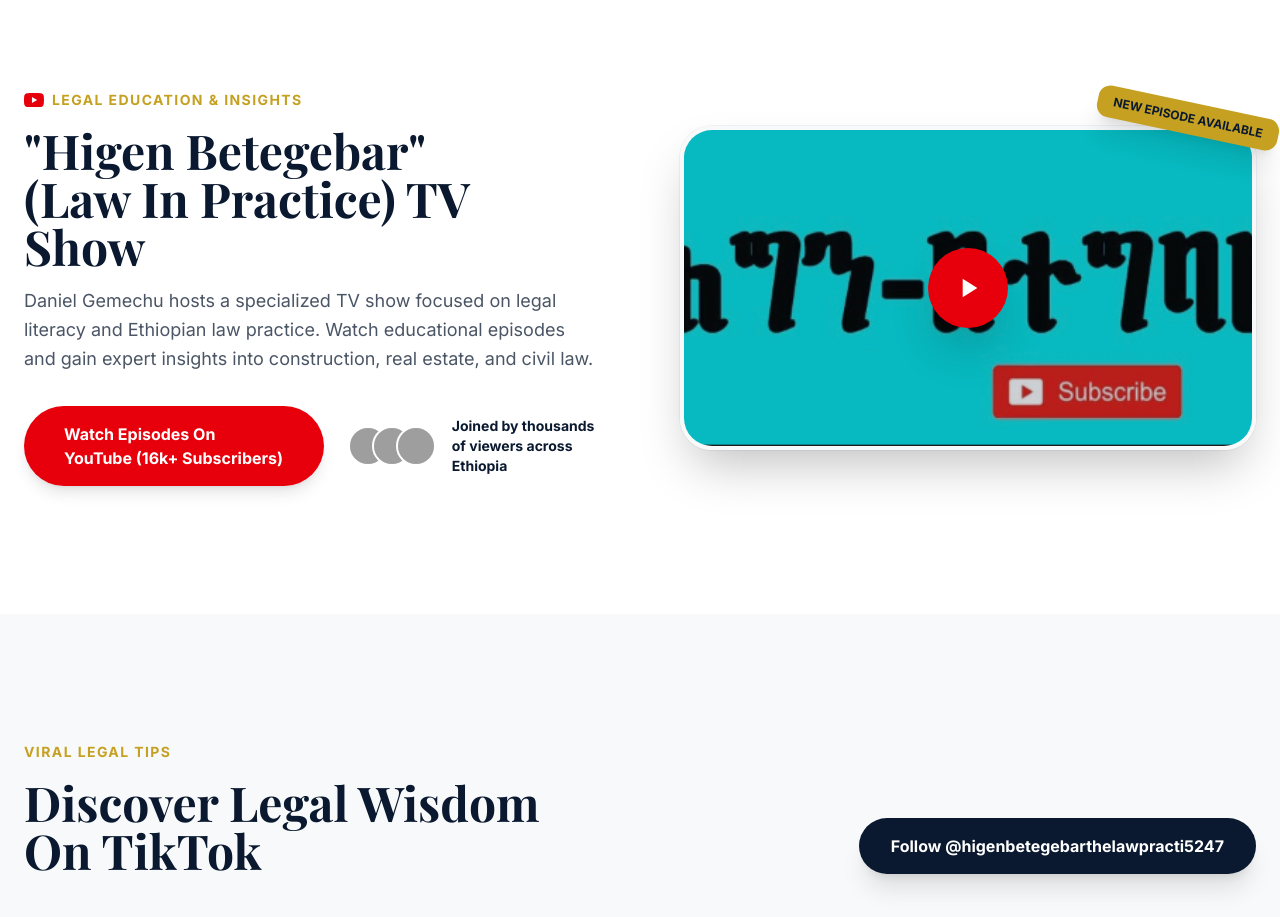
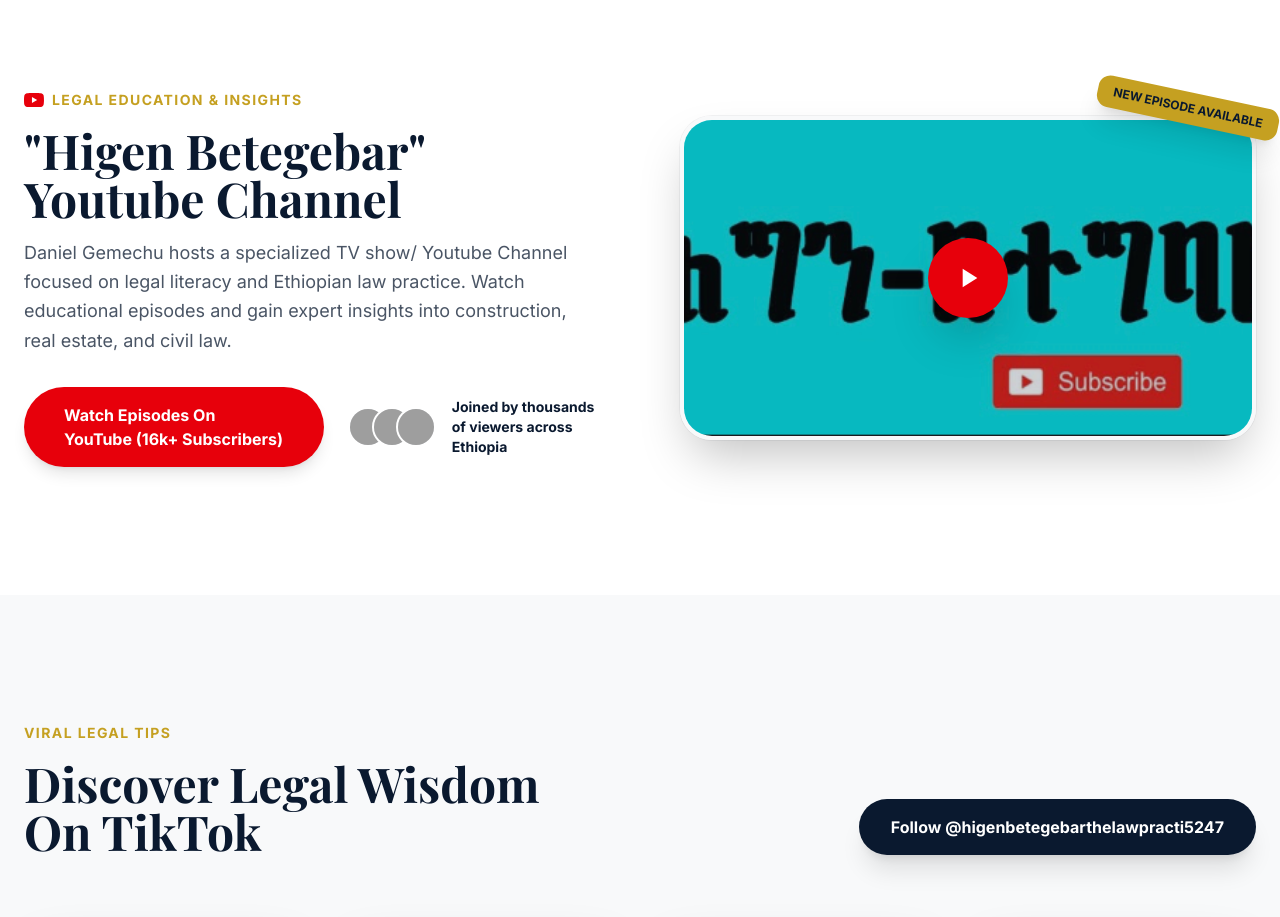
Before and after one commit to YosefAshenafi/DaniGemechu, a Next.js app: page / in a window 1280 px wide. Shown: the part 2640-3557 px from the top of the page. Built offline with nearby package versions, Linux system fonts and the light colour scheme; grey boxes are pictures that could not be loaded; a web font is replaced by a local one.

Commit message:
update contact

```diff
--- a/src/app/contact/page.tsx
+++ b/src/app/contact/page.tsx
@@ -123,7 +123,7 @@
                               <svg width="20" height="20" viewBox="0 0 24 24" fill="currentColor"><path d="M23.498 6.186a3.016 3.016 0 0 0-2.122-2.136C19.505 3.545 12 3.545 12 3.545s-7.505 0-9.377.505A3.017 3.017 0 0 0 .502 6.186C0 8.07 0 12 0 12s0 3.93.502 5.814a3.016 3.016 0 0 0 2.122 2.136c1.871.505 9.377.505 9.377.505s7.505 0 9.377-.505a3.015 3.015 0 0 0 2.122-2.136C24 15.93 24 12 24 12s0-3.93-.502-5.814zM9.545 15.568V8.432L15.818 12l-6.273 3.568z" /></svg>
                            </a>
                            <a href="https://www.tiktok.com/@danielgemechulaw" target="_blank" className="flex items-center gap-2 font-bold text-sm text-primary hover:text-accent transition-colors">
-                              <span className="p-1 px-3 bg-primary text-white rounded-full text-[10px]">TikTok</span> @higenbetegebarthelawpracti5247
+                              <span className="p-1 px-3 bg-primary text-white rounded-full text-[10px]">TikTok</span>
                            </a>
                         </div>
                      </div>
--- a/src/app/page.tsx
+++ b/src/app/page.tsx
@@ -116,7 +116,7 @@
           </div>
         </section>
 
-        {/* TV Show / YouTube Section */}
+        {/* YouTube Section */}
         <section className="py-32 bg-white relative overflow-hidden">
           <div className="container mx-auto px-6 grid grid-cols-1 lg:grid-cols-2 gap-20 items-center">
             <div className="space-y-8">
@@ -125,9 +125,9 @@
                   <svg width="20" height="20" viewBox="0 0 24 24" fill="currentColor" className="text-red-600"><path d="M23.498 6.186a3.016 3.016 0 0 0-2.122-2.136C19.505 3.545 12 3.545 12 3.545s-7.505 0-9.377.505A3.017 3.017 0 0 0 .502 6.186C0 8.07 0 12 0 12s0 3.93.502 5.814a3.016 3.016 0 0 0 2.122 2.136c1.871.505 9.377.505 9.377.505s7.505 0 9.377-.505a3.015 3.015 0 0 0 2.122-2.136C24 15.93 24 12 24 12s0-3.93-.502-5.814zM9.545 15.568V8.432L15.818 12l-6.273 3.568z" /></svg>
                   Legal Education & Insights
                 </span>
-                <h2 className="text-4xl md:text-5xl font-serif font-bold text-primary">"Higen Betegebar" <br /> (Law In Practice) TV Show</h2>
+                <h2 className="text-4xl md:text-5xl font-serif font-bold text-primary">"Higen Betegebar" <br />Youtube Channel</h2>
                 <p className="text-gray-600 text-lg leading-relaxed max-w-xl">
-                  Daniel Gemechu hosts a specialized TV show focused on legal literacy and Ethiopian law practice. Watch educational episodes and gain expert insights into construction, real estate, and civil law.
+                  Daniel Gemechu hosts a specialized TV show/ Youtube Channel focused on legal literacy and Ethiopian law practice. Watch educational episodes and gain expert insights into construction, real estate, and civil law.
                 </p>
               </div>
 
@@ -160,7 +160,7 @@
               target="_blank">
               <div className="relative group cursor-pointer">
                 <div className="aspect-video relative rounded-[2rem] overflow-hidden shadow-2xl border-4 border-muted ring-1 ring-primary/5">
-                  <Image src="/images/ytube.png" alt="TV Show Preview" fill className="object-cover group-hover:scale-105 transition-transform duration-700" />
+                  <Image src="/images/ytube.png" alt="Youtube channel Show Preview" fill className="object-cover group-hover:scale-105 transition-transform duration-700" />
                   <div className="absolute inset-0 bg-primary/20 flex items-center justify-center group-hover:bg-primary/40 transition-all">
                     <div className="w-20 h-20 bg-red-600 text-white rounded-full flex items-center justify-center shadow-2xl transform group-hover:scale-110 transition-transform">
                       <svg width="32" height="32" viewBox="0 0 24 24" fill="currentColor"><path d="M8 5v14l11-7z" /></svg>
```
